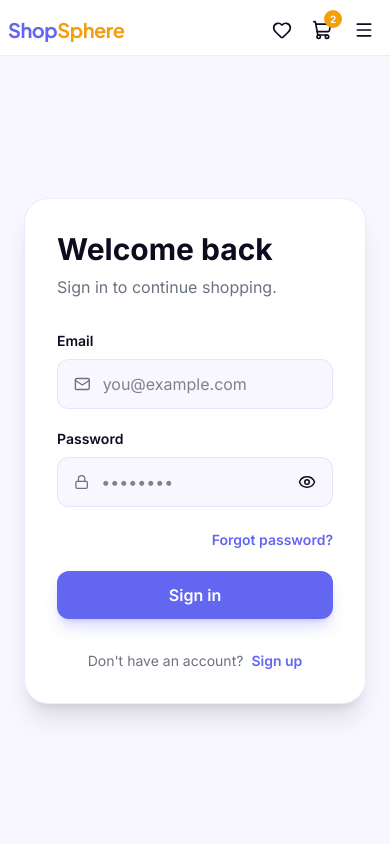
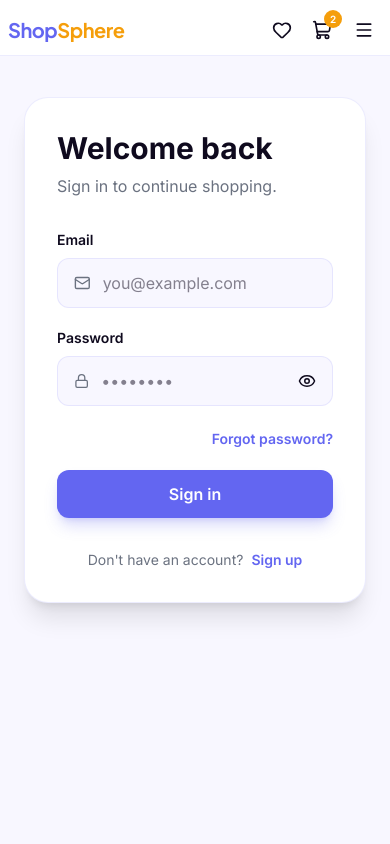
Before and after one commit to prakattttt/E-Commerce-Application, a React (Vite) app in the folder client/: page /auth in a window 390 px wide. Shown: the top 844 px of the page. Built offline with nearby package versions, Linux system fonts and the light colour scheme.

Commit message:
fix: change the static height to min-height

```diff
--- a/client/src/pages/AuthPage.tsx
+++ b/client/src/pages/AuthPage.tsx
@@ -3,7 +3,7 @@ import AuthForm from "../features/components/AuthForm";
 
 const AuthPage = () => {
   return (
-    <section className="h-[calc(100vh-3.5rem)] w-full overflow-hidden bg-background lg:grid lg:grid-cols-2">
+    <section className="min-h-[calc(100vh-3.5rem)] w-full overflow-hidden bg-background lg:grid lg:grid-cols-2">
       <BrandPanel />
 
       <AuthForm />
```
